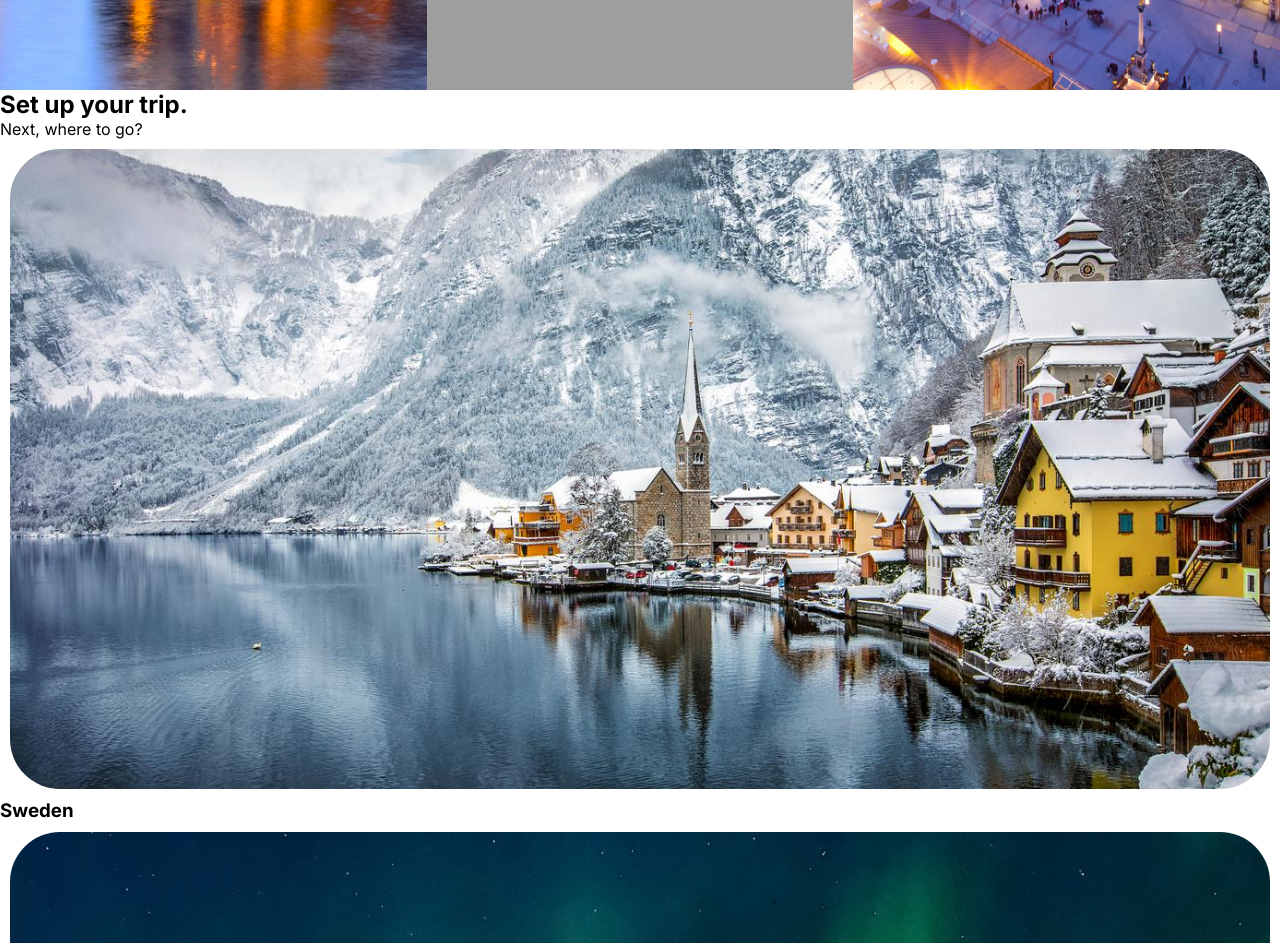
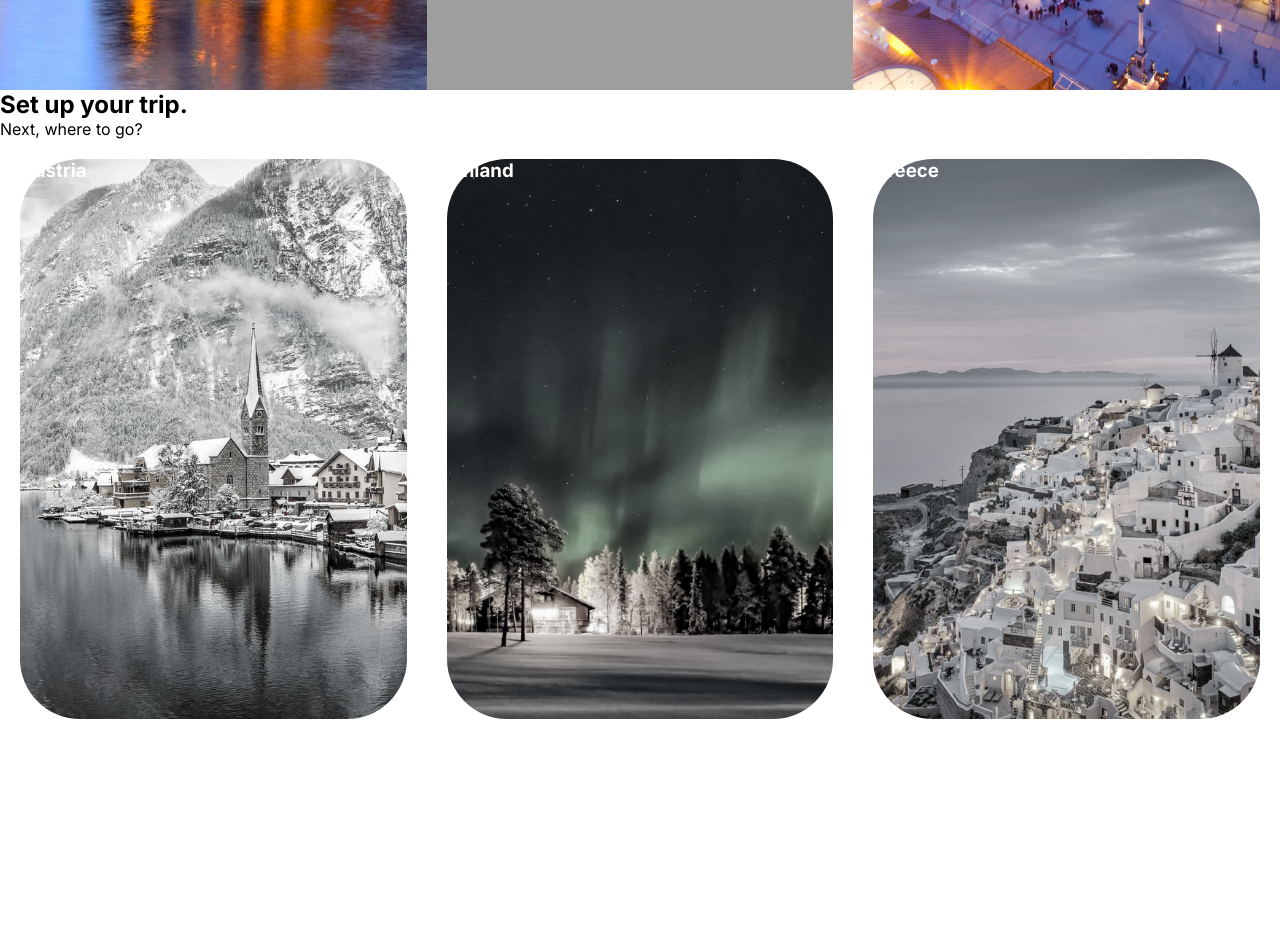
Before and after one commit to infomediadesign/sad-01-24-tourismwebapp, a Next.js app in the folder front-end/: page / in a window 1280 px wide. Shown: the part 660-1603 px from the top of the page. After the commit the page ends 1549 px from the top, so only its background shows below. Built offline with nearby package versions, Linux system fonts and the light colour scheme; grey boxes are pictures that could not be loaded.

Commit message:
Your commit message

```diff
--- a/front-end/app/components/Homepagebody.js
+++ b/front-end/app/components/Homepagebody.js
@@ -1,33 +1,26 @@
-"use client";
-import React, { useRef } from 'react';
 import styles from './homepagebody.module.css';
 import { Content } from 'next/font/google';
 
 const Homepagebody = () => {
+  return (
+
+      <div className={styles.container}>
 
 
+            <div className={`${styles.panel} ${styles.Austria}`}>
+              <h3>Austria</h3>
 
+        </div>
 
+          <div className={`${styles.panel} ${styles.Finland}`}>
+            <h3>Finland</h3>
 
-  return (
-    <>
-      <div className={styles.Container}>
+        </div>
 
-      <div className={styles.Container}>
-            <div className={`${styles.panel} ${styles.leftImage}`}></div>
-            <h3>Sweden</h3>
-          <div className={`${styles.panel} ${styles.centerImage}`}></div>
-          <h3>Sweden</h3>
-          <div className={`${styles.panel} ${styles.rightImage}`}></div>
-          <h3>Sweden</h3>
-
-
-          </div>
+            <div className={`${styles.panel} ${styles.Greece}`}>
+              <h3>Greece</h3>
+            </div>
       </div>
-
-
-
-    </>
   );
 };
 
--- a/front-end/app/components/homepagebody.module.css
+++ b/front-end/app/components/homepagebody.module.css
@@ -1,61 +1,49 @@
 .container {
+
     display: flex;
-    width: 90vw;
+    height: calc(100vh - 50px);
   }
 
-
-
-.leftImage {
+.Austria {
     background-image: url('/Images/Austria.jpeg');
   }
 
-  .centerImage{
+  .Finland{
     background-image: url('/Images/Finland.jpeg');
   }
 
-  .rightImage {
+  .Greece{
     background-image: url('/Images/Greece.jpeg');
+  }
+
+  .Austria,.Finland,.Greece{
+    background-position: center;
+    background-size:220% ;
+    background-repeat: no-repeat;
+
+    filter: saturate(10%);
+    width: 190px;
+    height:254px;
+    border-radius: 12px;
+    transition: all .3s;
+  }
+
+  .Austria:hover,.Finland:hover,.Greece:hover{
+    transform: scale(0.98);
+    filter: saturate(100%);
+    border-radius: 20px;
+
   }
 
   .panel {
     background-size: cover;
     background-position: center;
     background-repeat: no-repeat;
-    height: 80vh;
-    border-radius: 50px;
+    height: 70vh;
+    border-radius: 60px;
     color: #fff;
     cursor: pointer;
     flex: 0.5;
-    margin: 10px;
+    margin: 20px;
     position: relative;
-
   }
-
-  .panel h3 {
-    font-size: 24px;
-    position: absolute;
-    bottom: 20px;
-    left: 20px;
-    margin: 0;
-    opacity: 0;
-  }
-
-  .panel.active {
-    flex: 5;
-  }
-
-  .panel.active h3 {
-    opacity: 1;
-    transition: opacity 0.3s ease-in 0.4s;
-  }
-
-  @media (max-width: 480px) {
-    .container {
-      width: 100vw;
-    }
-
-    .panel:nth-of-type(4),
-    .panel:nth-of-type(5) {
-      display: none;
-    }
-  }
```
